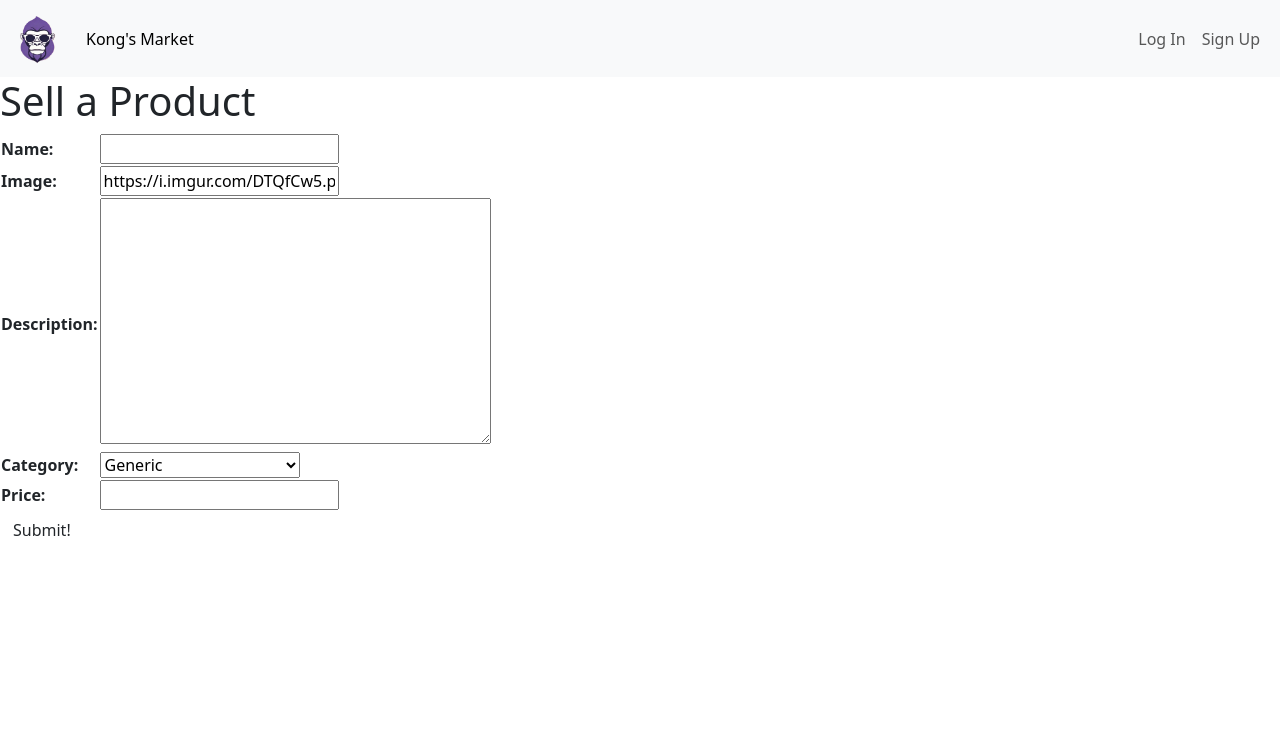
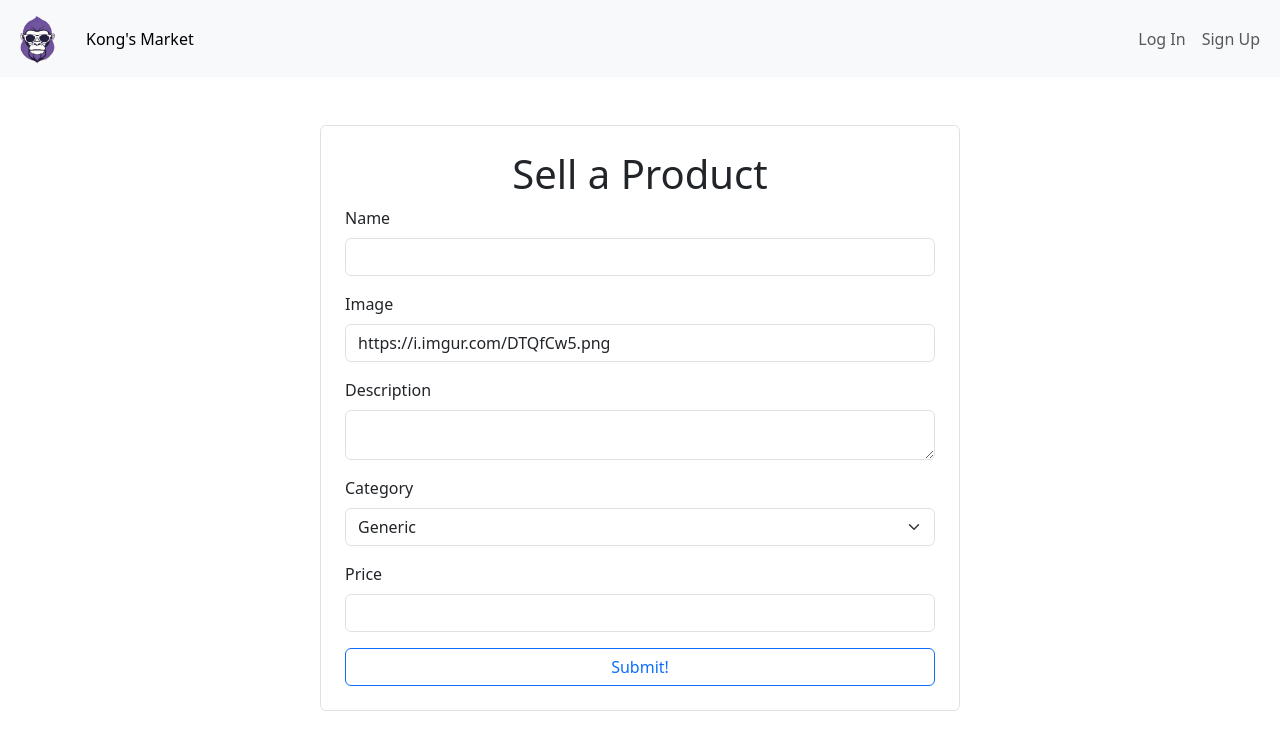
Before and after one commit to Debiddo618/purple-gorilla-marketplace, a Django app: page /product/create in a window 1280 px wide. Shown: the top 750 px of the page. Run offline with Django 4.2, Linux system fonts and the light colour scheme.

Commit message:
upgrade product create/edit form

```diff
--- /dev/null
+++ b/purplegorilla/static/css/form.css
@@ -0,0 +1,3 @@
+#id_description {
+    height: 50px;
+}
--- a/purplegorilla/templates/purplegorilla/index.html
+++ b/purplegorilla/templates/purplegorilla/index.html
@@ -14,8 +14,7 @@
         </form>
     </section>
 {% else %}
-    <h1>Home Page</h1>
-    <div class="container">
+    <div class="container p-3">
         <div class="row">
             {% for product in products %}
                 <div class="col-md-3 mb-3">
--- a/purplegorilla/templates/purplegorilla/product_form.html
+++ b/purplegorilla/templates/purplegorilla/product_form.html
@@ -1,21 +1,43 @@
 {% extends 'base.html' %}
 {% load static %}
+{% load form_tags %}
 
 {% block head %}
-{% comment %} <link rel="stylesheet" href="{% static 'css/form.css' %}" /> {% endcomment %}
+<link rel="stylesheet" href="{% static 'css/form.css' %}" />
 {% endblock %}
 
 {% block content %}
-    {% if product %}
-    <h1>Edit {{ product.name }}</h1>
-    {% else %}
-    <h1>Sell a Product</h1>
-    {% endif %}
-    <form action="" method="post" class="form-container">
+    <form action="" method="post" class='w-50 mx-auto mt-5 border rounded p-4'>
         {% csrf_token %}
-        <table>
-            {{ form.as_table }}
-        </table>
-        <button type="submit" class="btn submit">Submit!</button>
+        {% if product %}
+        <h1 class='text-center'>Edit Product</h1>
+        {% else %}
+        <h1 class='text-center'>Sell a Product</h1>
+        {% endif %}
+        <div class="mb-3">
+            <label for="id_name" class="form-label">Name</label>
+            {{ form.name|add_class:"form-control" }}
+        </div>
+
+        <div class="mb-3">
+            <label for="id_image" class="form-label">Image</label>
+            {{ form.image|add_class:"form-control" }}
+        </div>
+
+        <div class="mb-3">
+            <label for="id_description" class="form-label">Description</label>
+            {{ form.description|add_class:"form-control" }}
+        </div>
+
+        <div class="mb-3">
+            <label for="id_category" class="form-label">Category</label>
+            {{ form.category|add_class:"form-select" }}
+        </div>
+
+        <div class="mb-3">
+            <label for="id_price" class="form-label">Price</label>
+            {{ form.price|add_class:"form-control" }}
+        </div>
+        <button type="submit" class="btn btn-outline-primary w-100">Submit!</button>
     </form>
 {% endblock %}
--- /dev/null
+++ b/purplegorilla/templatetags/form_tags.py
@@ -0,0 +1,8 @@
+from django import template
+
+register = template.Library()
+
+
+@register.filter(name='add_class')
+def add_class(field, css_class):
+    return field.as_widget(attrs={"class": css_class})
```
Also changed, not shown: purplegorilla/templatetags/__init__.py (added).
